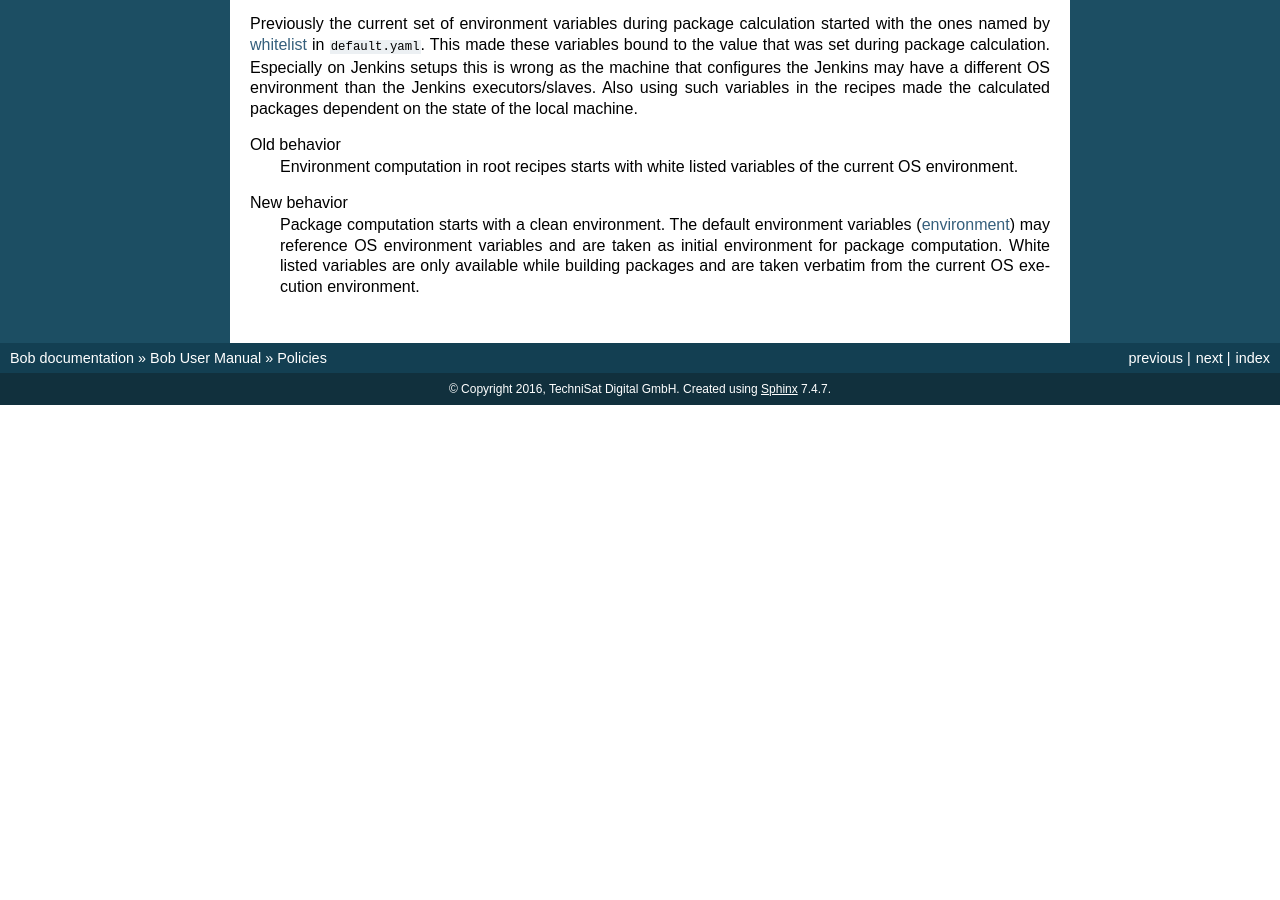
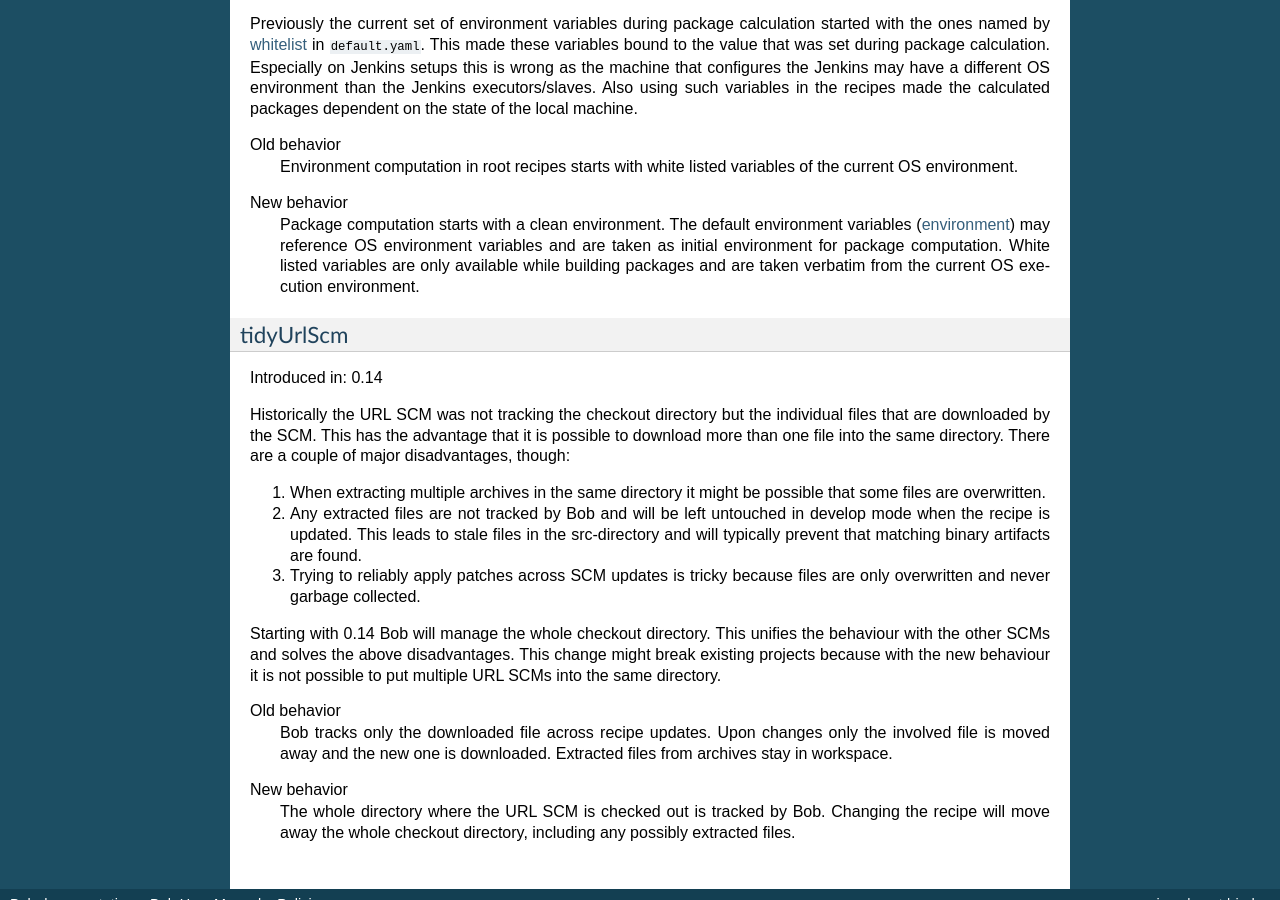
Before and after one commit to BobBuildTool/bob, a Sphinx documentation site: the page built from doc/manual/policies.rst, in a window 1280 px wide and 900 px high, scrolled down 2178 px. Built offline with Sphinx 7.4.7, drawn with Linux system fonts in a browser that asks for light colours; formulas are drawn with MathJax 3; the version number could not be read and is left out; before the commit the page ends 2583 px from its top, so only the background shows below that.

Commit message:
doc: add description of tidyUrlScm policy

```diff
--- a/doc/manual/configuration.rst
+++ b/doc/manual/configuration.rst
@@ -603,6 +603,11 @@ by setting the ``extract`` attribute to ``no`` or ``False``. If the heuristic
 fails the extraction tool may be specified as ``tar``, ``gzip``, ``xz``, ``7z``
 or ``zip`` directly.
 
+.. note::
+    Starting with Bob 0.14 (see :ref:`policies-tidyUrlScm` policy) the whole
+    directory where the file is downloaded is claimed by the SCM. It is not
+    possible to fetch multiple files in the same directory. This is done to
+    separate possibly extracted files safely from other checkouts.
 
 depends
 ~~~~~~~
--- a/doc/manual/policies.rst
+++ b/doc/manual/policies.rst
@@ -174,3 +174,39 @@ New behavior
     package computation. White listed variables are only available while
     building packages and are taken verbatim from the current OS execution
     environment.
+
+.. _policies-tidyUrlScm:
+
+tidyUrlScm
+~~~~~~~~~~
+
+Introduced in: 0.14
+
+Historically the URL SCM was not tracking the checkout directory but the individual
+files that are downloaded by the SCM. This has the advantage that it is possible
+to download more than one file into the same directory. There are a couple of
+major disadvantages, though:
+
+1. When extracting multiple archives in the same directory it might be possible
+   that some files are overwritten.
+2. Any extracted files are not tracked by Bob and will be left untouched in
+   develop mode when the recipe is updated. This leads to stale files in the
+   src-directory and will typically prevent that matching binary artifacts are
+   found.
+3. Trying to reliably apply patches across SCM updates is tricky because files
+   are only overwritten and never garbage collected.
+
+Starting with 0.14 Bob will manage the whole checkout directory. This unifies
+the behaviour with the other SCMs and solves the above disadvantages. This
+change might break existing projects because with the new behaviour it is not
+possible to put multiple URL SCMs into the same directory.
+
+Old behavior
+    Bob tracks only the downloaded file across recipe updates. Upon changes only
+    the involved file is moved away and the new one is downloaded. Extracted
+    files from archives stay in workspace.
+
+New behavior
+    The whole directory where the URL SCM is checked out is tracked by Bob.
+    Changing the recipe will move away the whole checkout directory, including
+    any possibly extracted files.
```
